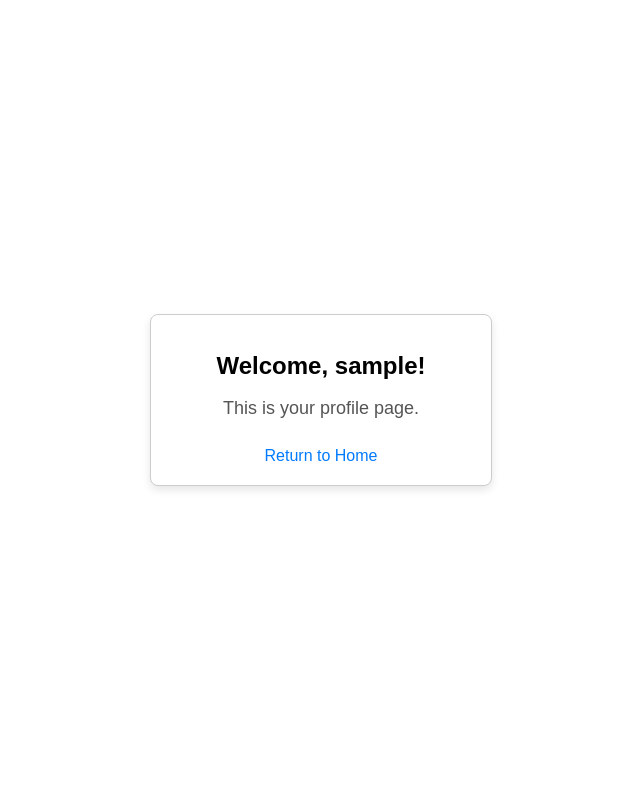
After one commit to NoamShani1/Projectory, a Flask app: a page that uses src/templates/profile.html in a window 1280 px wide. The commit adds this page. Shown: the whole page, without its empty margins (319-959 px from the left). Run offline with Flask 3, Linux system fonts and the light colour scheme; tables that the repository leaves empty hold one stand-in row (values such as "Sample post").

Commit message:
unify routes and logic app.py, database.py, addded two routes, addUsers and SearchUser, front page restructured

```diff
--- a/src/app.py
+++ b/src/app.py
@@ -14,24 +14,41 @@ logging.basicConfig(level=logging.DEBUG)
 # Initialize the Flask app using the create_app() function
 app = create_app()
 
+basedir = os.path.abspath(os.path.dirname(__file__))
 # Configure the SQLite database connection
-app.config['SQLALCHEMY_DATABASE_URI'] = 'sqlite:///userpass.db'  # Using a local SQLite database
+app.config['SQLALCHEMY_DATABASE_URI'] = f'sqlite:///{os.path.join(basedir, "pass.db")}'
+ # Using a local SQLite database
 app.config['SQLALCHEMY_TRACK_MODIFICATIONS'] = False  # Disable overhead of tracking modifications
-
 # Initialize SQLAlchemy for database management
 db = SQLAlchemy(app)
+# Intializing user json file
+USER_DB = 'userpass.json'
 
 # Define the User model to represent the 'users' table in the database
 class User(db.Model):
     __tablename__ = 'users'
     id = db.Column(db.Integer, primary_key=True)  # Unique ID for each user
     username = db.Column(db.String(80), nullable=False)  # Username field (required)
-    email = db.Column(db.String(120), unique=True, nullable=False)  # Unique email address (required)
 
 # Automatically create tables before the first request if they don't exist
 @app.before_request
 def create_tables():
     db.create_all()
+
+# Load users from the JSON file and insert them into the database (if needed)
+def initialize_users_from_json():
+    if os.path.exists(USER_DB):
+        with open(USER_DB, 'r') as file:
+            try:
+                users = json.load(file)
+                for username in users.keys():
+                    if not User.query.filter_by(username=username).first():
+                        new_user = User(username=username)
+                        db.session.add(new_user)
+                db.session.commit()
+            except json.JSONDecodeError:
+                logging.error("Failed to load users from JSON file.")
+
 
 # Route to render the login page
 @app.route('/login')
@@ -43,19 +60,6 @@ def login_page():
 def signup_page():
     return render_template('signup.html')
 
-# Route to search for users based on a query parameter
-# @app.route('/search', methods=['GET'])
-# def search_users():
-#     query = request.args.get('q', '')  # Get the search query from URL parameters
-#     if query:
-#         # Perform case-insensitive search for matching usernames
-#         results = User.query.filter(User.username.ilike(f"%{query}%")).all()
-#         # Return the search results as a JSON list
-#         return jsonify([{'id': user.id, 'username': user.username} for user in results])
-#     return jsonify([])  # Return an empty list if no query is provided
-
-# JSON-based file to store username-password mappings for basic authentication
-USER_DB = 'userpass.json'
 
 # Create an empty JSON file if it doesn't already exist
 if not os.path.exists(USER_DB):
@@ -76,17 +80,26 @@ def login():
     else:
         return jsonify({'message': 'Invalid username or password'})  # Return an error message if authentication fails
 
+# Route to search for users by username (case-insensitive partial match)
 @app.route('/search_user', methods=['GET'])
 def search_user():
-    username_query = request.args.get('username')
+    username_query = request.args.get('username', '')
     if not username_query:
         return jsonify({"error": "Username is required"}), 400
 
-    matching_users = search_users_in_db(username_query)
+    # Perform case-insensitive search using SQLAlchemy's ilike function
+    matching_users = User.query.filter(User.username.ilike(f"%{username_query}%")).all()
+
     if matching_users:
-        return jsonify({"exists": True, "users": matching_users, "message": f"Found {len(matching_users)} users"})
+        return jsonify({
+            "exists": True,
+            "users": [{"id": user.id, "username": user.username} for user in matching_users],
+            "message": f"Found {len(matching_users)} user(s)" #need to change this to showing list of user profile
+        })
     return jsonify({"exists": False, "message": "No matching users found"})
 
+
+# Route to add a new user and redirect to their profile page
 @app.route('/add_user', methods=['POST'])
 def add_user():
     data = request.json
@@ -95,19 +108,45 @@ def add_user():
 
     username = data['username']
 
-    try:
-        conn = sqlite3.connect(DB_FILE)
-        cursor = conn.cursor()
-        cursor.execute('INSERT INTO users (username) VALUES (?)', (username,))
-        conn.commit()
-        conn.close()
+    # Check if the user already exists
+    existing_user = User.query.filter_by(username=username).first()
+    if existing_user:
+        return jsonify({"error": f"User with username '{username}' already exists"}), 409
 
-        # Update the JSON file after adding the user
-        update_json_from_db()
+    # Add the new user to the database
+    new_user = User(username=username)
+    db.session.add(new_user)
+    db.session.commit()
 
-        return jsonify({"success": True, "message": f"User '{username}' added successfully"})
-    except sqlite3.IntegrityError:
-        return jsonify({"error": f"User '{username}' already exists"}), 409
+    # Update the JSON file with the new user and a default password (for simplicity)
+    update_json_file(username, "default_password")
+
+    # Redirect to the new user's profile page
+    return redirect(url_for('profile_page', username=new_user.username))
+
+# Function to update the JSON file with new user-password pairs
+def update_json_file(username, password):
+    users = {}
+    if os.path.exists(USER_DB):
+        with open(USER_DB, 'r') as file:
+            users = json.load(file)
+
+    # Add or update the user in the JSON file
+    users[username] = password
+    with open(USER_DB, 'w') as file:
+        json.dump(users, file, indent=4)
+
+
+# Route to display the profile page for a specific user
+@app.route('/profile/<username>', methods=['GET'])
+def profile_page(username):
+    user = User.query.filter_by(username=username).first()
+    if user:
+        return render_template('profile.html', user=user)
+    else:
+        return jsonify({"error": "User not found"}), 404
+
+
 
 # Run the application if the script is executed directly
 if __name__ == "__main__":
--- a/src/database.py
+++ b/src/database.py
@@ -38,13 +38,6 @@ def initialize_database():
     conn = sqlite3.connect(DB_FILE)
     cursor = conn.cursor()
 
-    # Create the users table if it does not exist
-    # cursor.execute('''
-    #     CREATE TABLE IF NOT EXISTS users (
-    #         id INTEGER PRIMARY KEY AUTOINCREMENT,
-    #         username TEXT UNIQUE NOT NULL
-    #     )
-    # ''')
 
     # Load users from the JSON file and insert them into the database
     users = load_users_from_json()
@@ -54,58 +47,7 @@ def initialize_database():
     conn.commit()
     conn.close()
 
-# Function to fetch all users from the database and save them to the JSON file
-def update_json_from_db():
-    conn = sqlite3.connect(DB_FILE)
-    cursor = conn.cursor()
-    cursor.execute('SELECT username FROM users')
-    users = [row[0] for row in cursor.fetchall()]
-    conn.close()
 
-    # Save users to JSON
-    save_users_to_json(users)
-
-# Function to search for users in the database
-def search_users_in_db(query):
-    conn = sqlite3.connect(DB_FILE)
-    cursor = conn.cursor()
-    cursor.execute("SELECT username FROM users WHERE username LIKE ?", (f"%{query}%",))
-    results = cursor.fetchall()
-    conn.close()
-    return [user[0] for user in results]
-
-@app.route('/search_user', methods=['GET'])
-def search_user():
-    username_query = request.args.get('username')
-    if not username_query:
-        return jsonify({"error": "Username is required"}), 400
-
-    matching_users = search_users_in_db(username_query)
-    if matching_users:
-        return jsonify({"exists": True, "users": matching_users, "message": f"Found {len(matching_users)} users"})
-    return jsonify({"exists": False, "message": "No matching users found"})
-
-@app.route('/add_user', methods=['POST'])
-def add_user():
-    data = request.json
-    if not data or 'username' not in data:
-        return jsonify({"error": "Username is required"}), 400
-
-    username = data['username']
-
-    try:
-        conn = sqlite3.connect(DB_FILE)
-        cursor = conn.cursor()
-        cursor.execute('INSERT INTO users (username) VALUES (?)', (username,))
-        conn.commit()
-        conn.close()
-
-        # Update the JSON file after adding the user
-        update_json_from_db()
-
-        return jsonify({"success": True, "message": f"User '{username}' added successfully"})
-    except sqlite3.IntegrityError:
-        return jsonify({"error": f"User '{username}' already exists"}), 409
 
 if __name__ == '__main__':
     # Initialize the database and populate it with data from the JSON file
--- a/src/tempCodeRunnerFile.py
+++ b/src/tempCodeRunnerFile.py
@@ -1 +1 @@
-([])
+pass.db'
--- /dev/null
+++ b/src/templates/profile.html
@@ -0,0 +1,60 @@
+<!DOCTYPE html>
+<html lang="en">
+<head>
+    <meta charset="UTF-8">
+    <meta name="viewport" content="width=device-width, initial-scale=1.0">
+    <title>{{ user.username }}'s Profile</title>
+    <style>
+        body {
+            background-color: white;
+            font-family: Arial, sans-serif;
+            display: flex;
+            flex-direction: column;
+            align-items: center;
+            justify-content: center;
+            height: 100vh;
+            margin: 0;
+            padding: 0;
+        }
+
+        .profile-container {
+            background-color: #ffffff;
+            border: 1px solid #ccc;
+            padding: 20px;
+            border-radius: 8px;
+            box-shadow: 0 4px 8px rgba(0, 0, 0, 0.1);
+            text-align: center;
+            width: 300px;
+        }
+
+        h1 {
+            font-size: 24px;
+            margin-bottom: 10px;
+        }
+
+        p {
+            font-size: 18px;
+            color: #555;
+        }
+
+        a {
+            display: inline-block;
+            margin-top: 10px;
+            text-decoration: none;
+            color: #007BFF;
+            font-size: 16px;
+        }
+
+        a:hover {
+            text-decoration: underline;
+        }
+    </style>
+</head>
+<body>
+    <div class="profile-container">
+        <h1>Welcome, {{ user.username }}!</h1>
+        <p>This is your profile page.</p>
+        <a href="/">Return to Home</a>
+    </div>
+</body>
+</html>
```
Also changed, not shown: src/templates/frontpage.html (+33 -12 lines), pass.db, src/pass.db (added).
